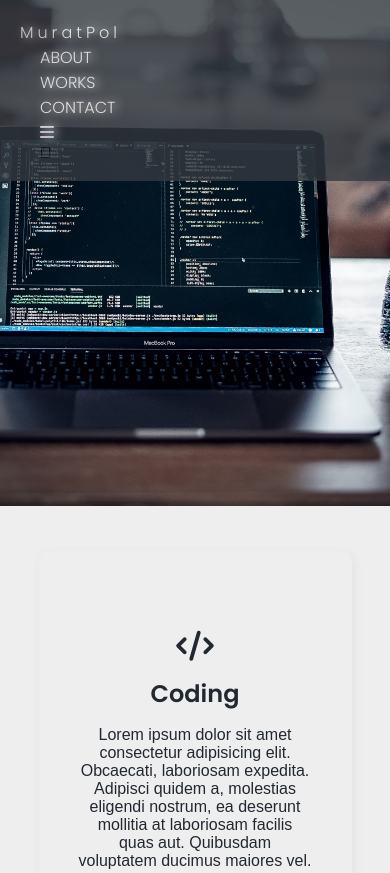
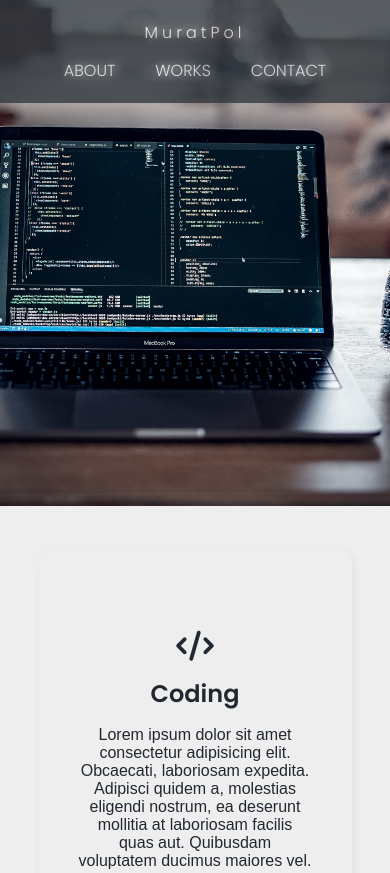
Before and after one commit to polatmurat/polatmurat.github.io, a plain HTML site: page index.html in a window 390 px wide. Shown: the top 873 px of the page. Drawn offline with Linux system fonts and the light colour scheme.

Commit message:
Features added.

```diff
--- a/css/style2.css
+++ b/css/style2.css
@@ -69,9 +69,6 @@ html {
     padding-bottom: 5px;
 }
 
-.main-header .main-header__items li:last-child {
-    display: none;
-}
 
 
 /* Services */
@@ -132,11 +129,18 @@ html {
     .main-header nav {
         display: flex;
         flex-direction: column;
+        justify-content: center;
+        align-items: center;
+    }
+
+    .main-header .main-header__logo {
+        margin-bottom: 13px;
     }
 
     .main-header .main-header__items {
         display: flex;
-        flex-direction: column;
+        justify-content: center;
+        /* flex-direction: column; */
 
     }
 
--- a/index.html
+++ b/index.html
@@ -18,8 +18,6 @@
                 <li class="main-header__item"><a href="#">ABOUT</a></li>
                 <li class="main-header__item"><a href="#works">WORKS</a></li>
                 <li class="main-header__item"><a href="#">CONTACT</a></li>
-                <li class="main-header__item"><a href="#"><i class="fa-solid fa-bars"></i></a></li>
-                <i class="main-header__item fa fa-bars"></i>
             </ul>
         </nav>
     </header>
```
